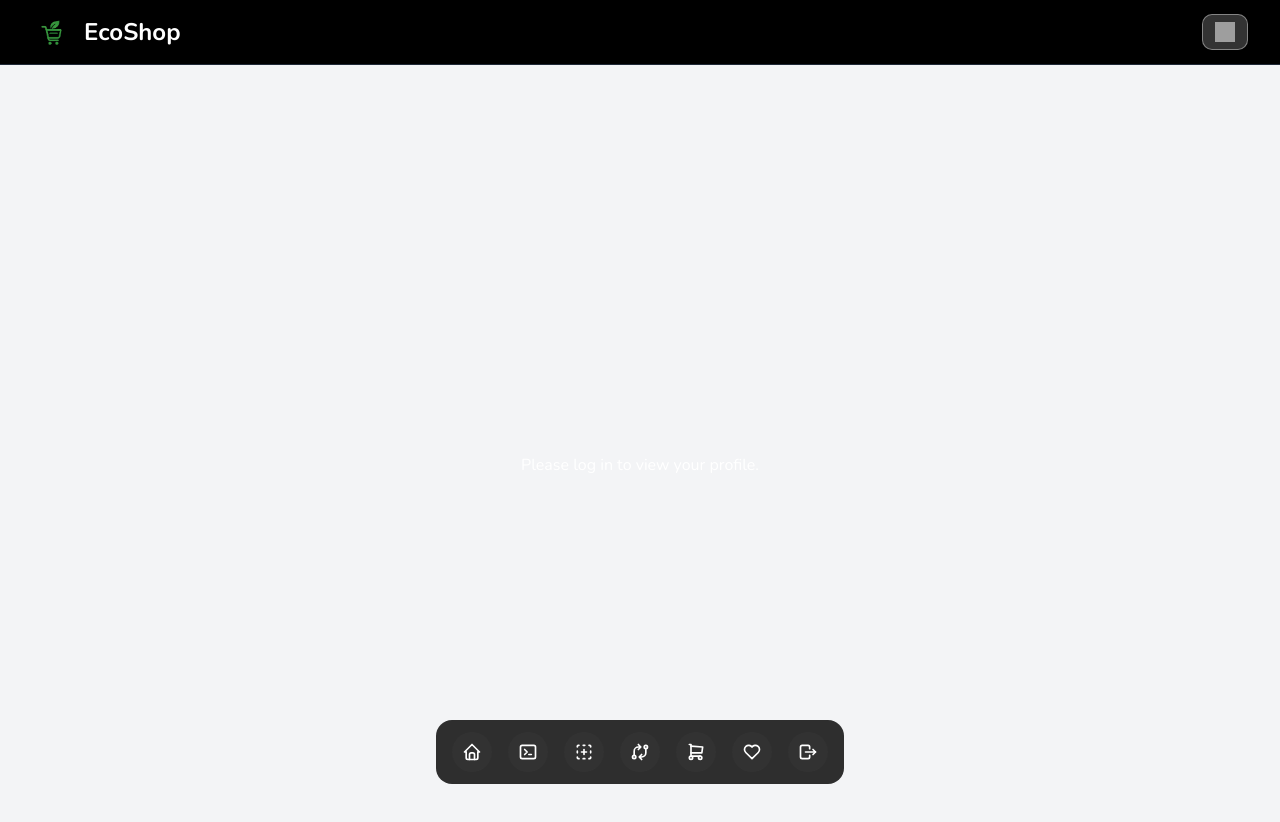
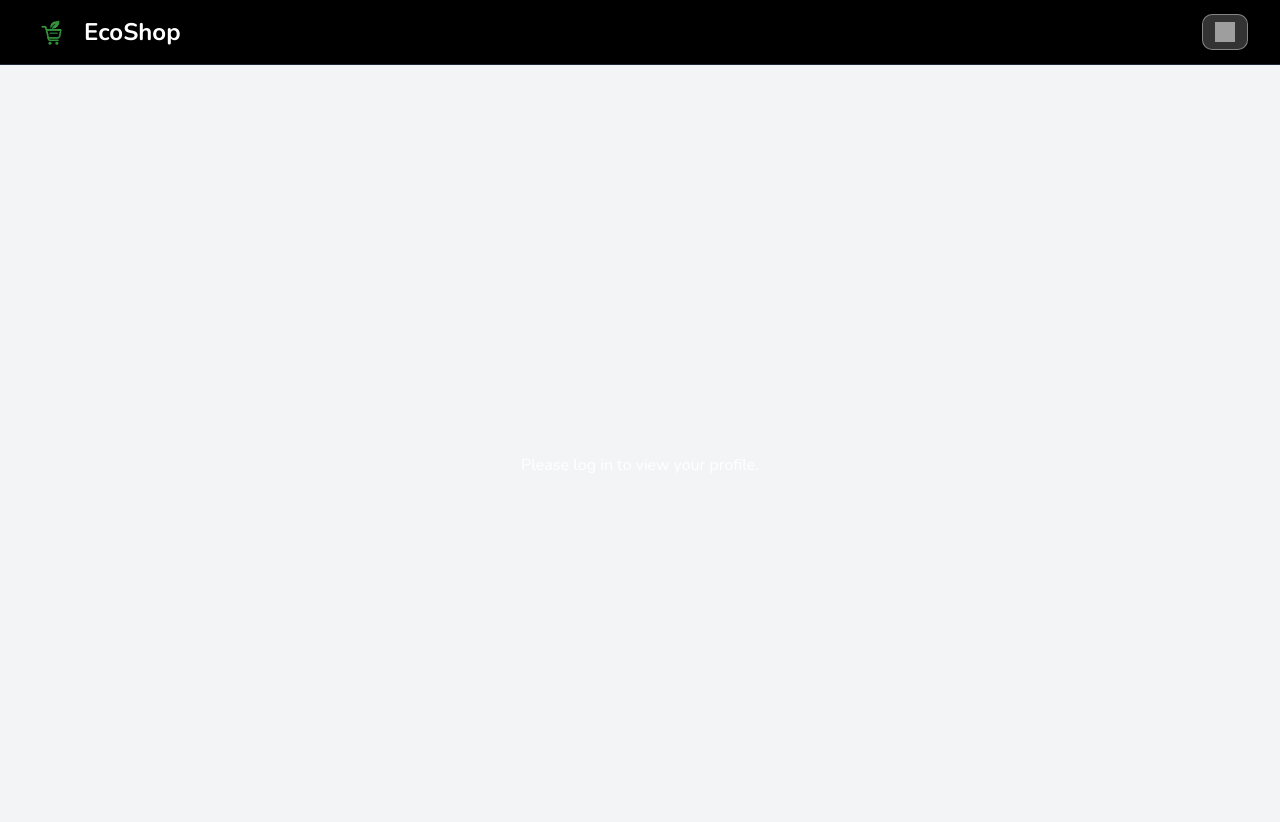
Before and after one commit to Bonthujayaram/ecommerce-frontend, a React (Vite) app: page /profile in a window 1280 px wide. Shown: the top 822 px of the page. Built offline with nearby package versions, Linux system fonts and the light colour scheme; grey boxes are pictures that could not be loaded.

Commit message:
Update floating-dock.tsx

```diff
--- a/src/components/ui/floating-dock.tsx
+++ b/src/components/ui/floating-dock.tsx
@@ -61,12 +61,7 @@ export const FloatingDock = ({
     };
   });
 
-  return (
-    <>
-      <FloatingDockDesktop items={itemsWithBadge} className={desktopClassName} />
-      <CircularFloatingDock />
-    </>
-  );
+  return <CircularFloatingDock />;
 };
 
 const FloatingDockMobile = ({
```
